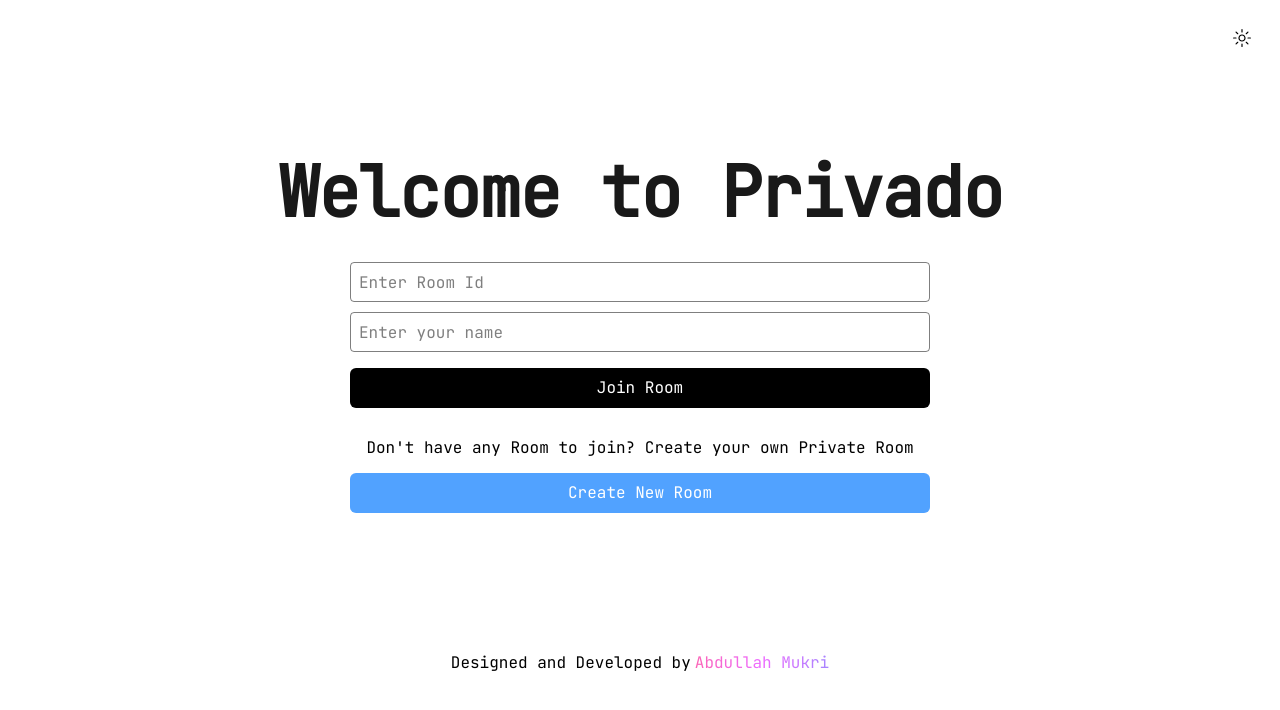
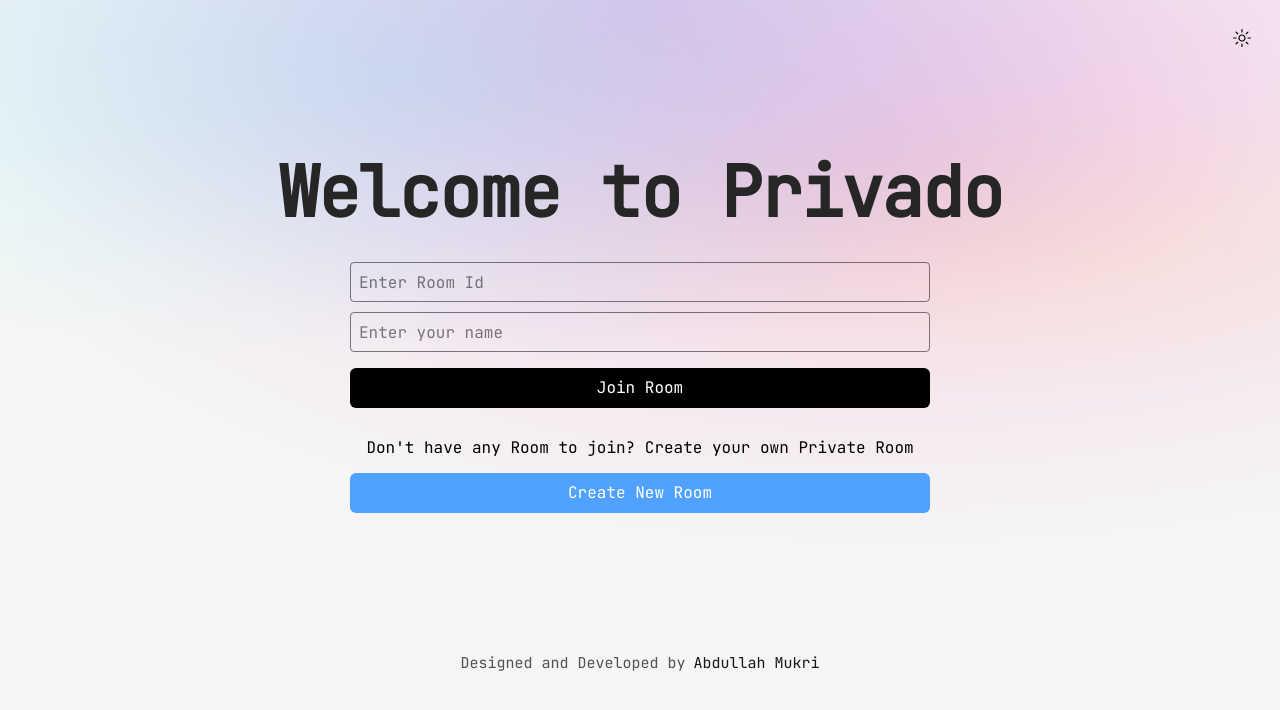
Before and after one commit to abhub23/Web-Socket-Server-Sets, a Next.js app in the folder next-socket-client/: page / in a window 1280 px wide. Shown: the top 710 px of the page. Built offline with nearby package versions, Linux system fonts and the light colour scheme; no server answers.

Commit message:
changed some layout of the landing page

```diff
--- a/next-socket-client/app/page.tsx
+++ b/next-socket-client/app/page.tsx
@@ -7,17 +7,20 @@ import { useGenerate, usePending, useRoomId, useUsername } from '@/store/store';
 import { useRouter } from 'next/navigation';
 import socket from '@/utils/socket';
 import Footer from '@/components/Footer';
-import { ToggleTheme } from '@/components/ToggleTheme';
+import { SafeRender, ToggleTheme } from '@/components/ToggleTheme';
 import { useEnter } from '@/store/useEnter';
 import { easeInOut, motion } from 'motion/react';
 import { Loader } from 'lucide-react';
 import AnimatedText from '@/components/AnimatedText';
+import { useTheme } from 'next-themes';
 
 export default function Home() {
   const { roomId, setRoomId } = useRoomId();
   const { username, setUsername } = useUsername();
   const { generate, setGenerate } = useGenerate();
   const { isPending, setPending } = usePending();
+
+  const { theme } = useTheme();
 
   const router = useRouter();
 
@@ -67,7 +70,29 @@ export default function Home() {
   };
 
   return (
-    <>
+    <div className="relative min-h-screen w-full bg-neutral-100 dark:bg-neutral-950">
+      <SafeRender>
+        <div
+          className="absolute inset-0 z-0"
+          style={{
+            backgroundImage:
+              theme == 'light'
+                ? `
+        radial-gradient(
+          circle at top left,
+          rgba(56, 193, 182, 0.6),
+          transparent 70%
+        )
+      `
+                : `
+          radial-gradient(ellipse 120% 80% at 70% 20%, rgba(255, 20, 147, 0.15), transparent 60%),
+          radial-gradient(ellipse 100% 60% at 30% 10%, rgba(0, 255, 255, 0.15), transparent 60%),
+          radial-gradient(ellipse 90% 70% at 50% 0%, rgba(138, 43, 226, 0.18), transparent 65%),
+          radial-gradient(ellipse 110% 50% at 80% 30%, rgba(255, 215, 0, 0.08), transparent 40%)
+        `,
+          }}
+        >
+
           <span className="mt-[150px] flex items-center justify-center lg:mt-[120px]">
             <AnimatedText text={'Welcome to Privado'} />
           </span>
@@ -143,6 +168,8 @@ export default function Home() {
             </div>
           </motion.div>
           <Footer />
-    </>
+        </div>
+      </SafeRender>
+    </div>
   );
 }
--- a/next-socket-client/components/AnimatedText.tsx
+++ b/next-socket-client/components/AnimatedText.tsx
@@ -39,7 +39,7 @@ const AnimatedText: FC<AnimateType> = ({ text }) => {
         <motion.span
           initial={{ opacity: 0, y: 10, filter: 'blur(30px)' }}
           key={idx}
-          className="tracking-tight text-black/90 dark:text-white/90"
+          className="tracking-tight text-neutral-800 dark:text-neutral-200"
         >
           {word + ' '}
         </motion.span>
--- a/next-socket-client/components/Footer.tsx
+++ b/next-socket-client/components/Footer.tsx
@@ -2,16 +2,10 @@ import Link from 'next/link';
 
 const Footer = () => {
   return (
-    <div className="mt-[98px] flex h-6 items-center justify-center text-[12px] lg:mt-[85px] lg:h-6 lg:text-[16px] dark:text-white">
+    <div className="mt-[98px] flex h-6 items-center text-neutral-600 dark:text-neutral-400 justify-center text-[12px] lg:mt-[85px] lg:h-6 lg:text-[15px]">
       Designed and Developed by
       <Link
-        className="ml-1 text-transparent"
-        style={{
-          background:
-            'linear-gradient(to right, oklch(71.8% 0.202 349.761), oklch(74% 0.238 322.16), oklch(70.2% 0.183 293.541))',
-          WebkitBackgroundClip: 'text',
-          backgroundClip: 'text',
-        }}
+        className="ml-2 text-neutral-900 dark:text-neutral-100 hover:scale-101 transition"
         href="https://x.com/abdullah_twt23"
         target="_black"
       >
--- a/next-socket-client/components/ToggleTheme.tsx
+++ b/next-socket-client/components/ToggleTheme.tsx
@@ -29,7 +29,7 @@ type Child = {
   children: React.ReactNode;
 };
 
-const SafeRender: React.FC<Child> = ({ children }) => {
+export const SafeRender: React.FC<Child> = ({ children }) => {
   const [mounted, setMounted] = useState(false);
 
   useEffect(() => {
```
Lines whose indentation alone changed are shown as unchanged.
